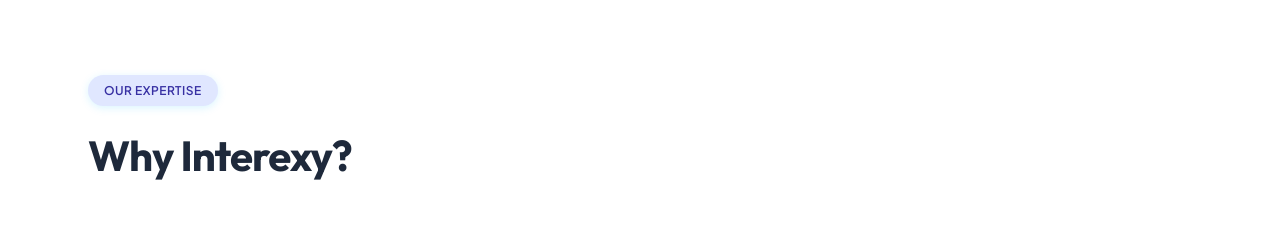
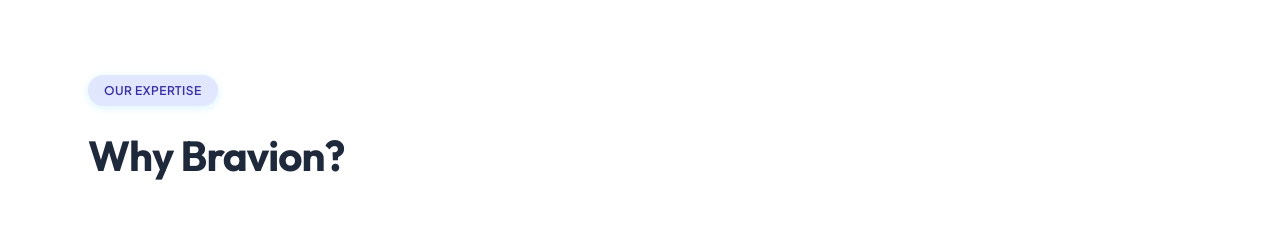
Before and after one commit to footman1025/branion_site, a React (Vite) app: page /about in a window 1280 px wide. Shown: the part 2580-2817 px from the top of the page. Built offline with nearby package versions, Linux system fonts and the light colour scheme; the HTML template or start-up script is replaced by a standard one.

Commit message:
company_name_change

```diff
--- a/src/pages/About.jsx
+++ b/src/pages/About.jsx
@@ -342,11 +342,11 @@
         </div>
       </section>
 
-      {/* Why Interexy */}
+      {/* Why Bravion */}
       <section className="section why-interexy-section">
         <div className="container">
           <span className="expertise-tag">Our expertise</span>
-          <h2 className="expertise-title">Why Interexy?</h2>
+          <h2 className="expertise-title">Why Bravion?</h2>
           <div className="expertise-grid">
             <div className="expertise-item">
               <div className="expertise-icon new-world">
```
